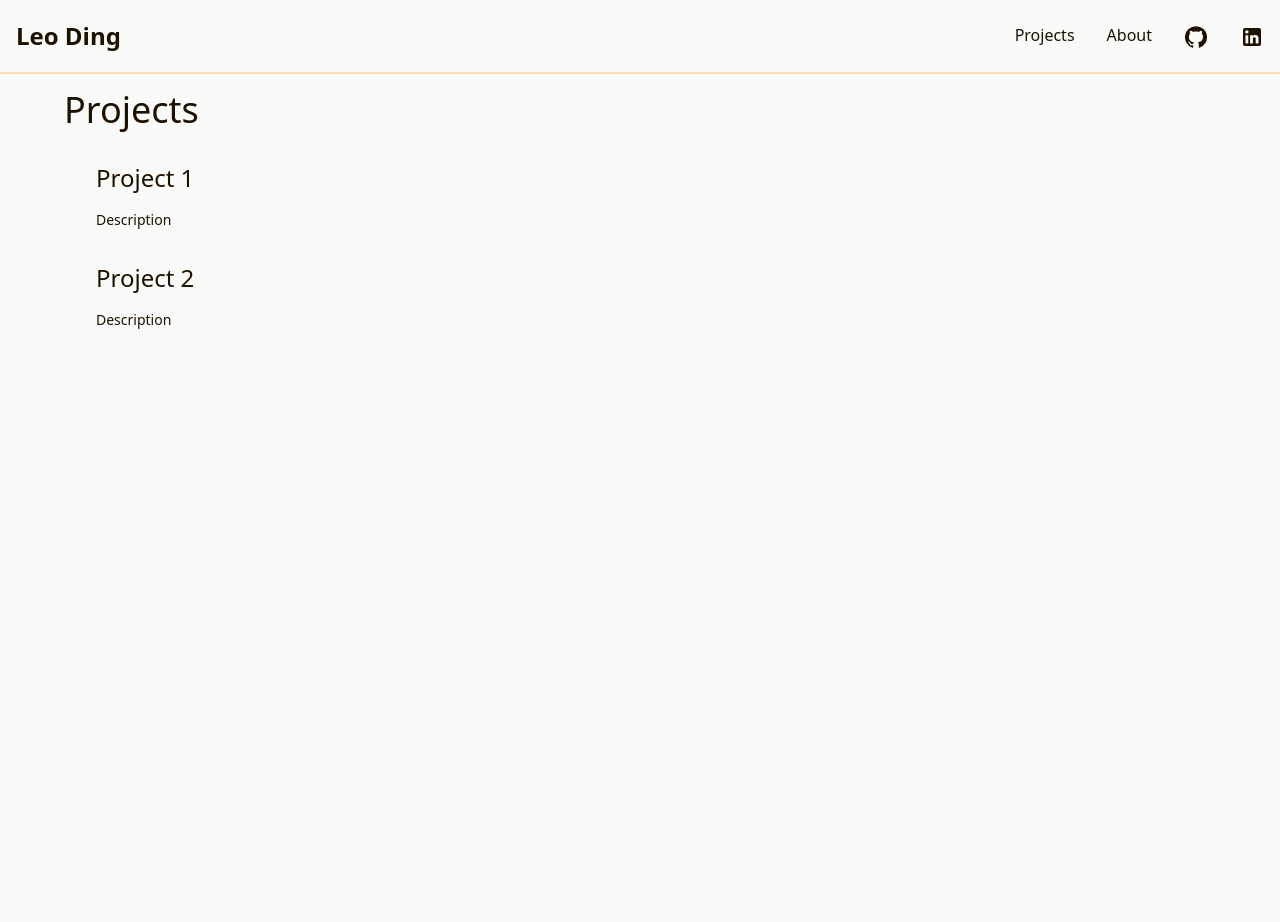
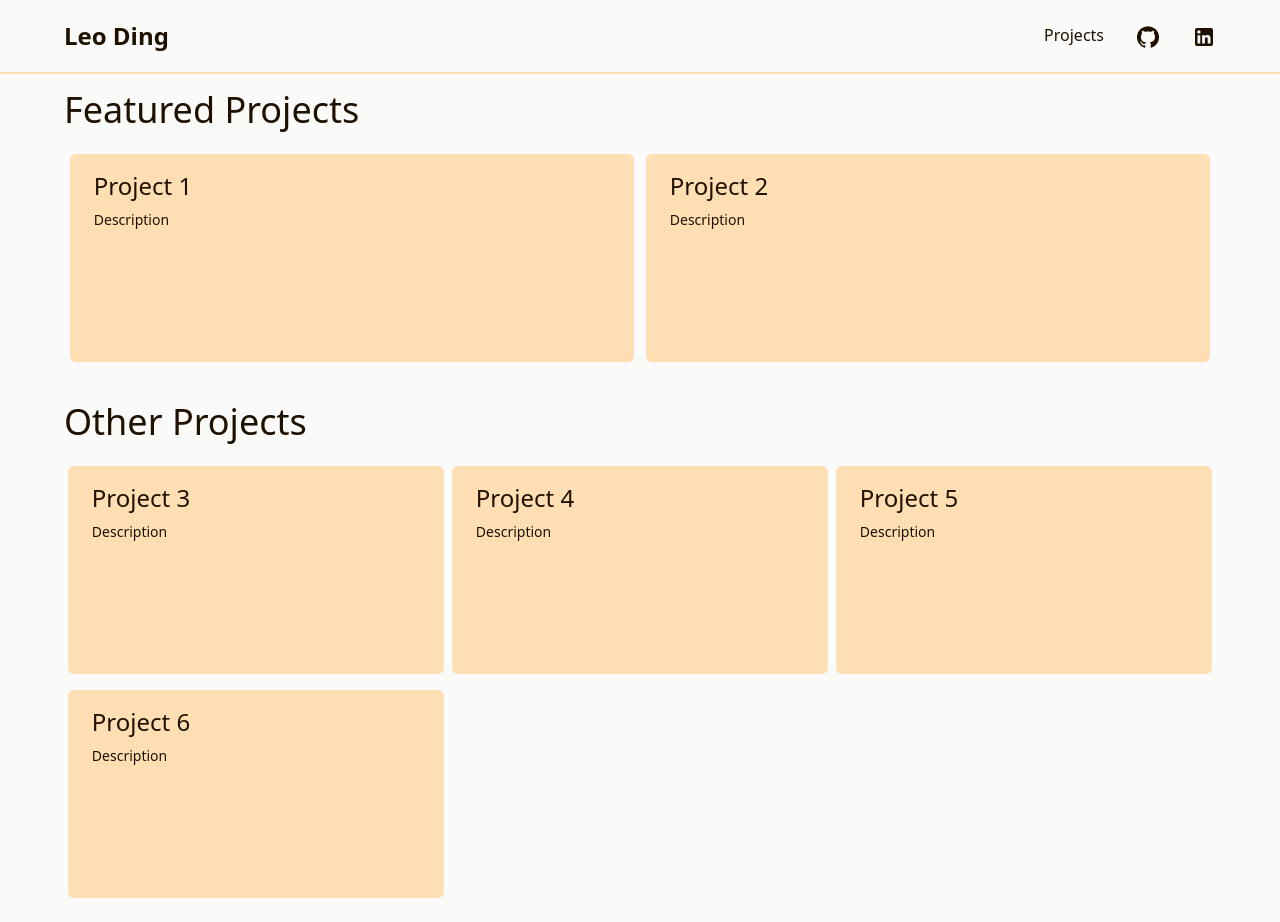
Before and after one commit to leoldding/portfolio, a React (Create React App) app in the folder frontend/: page /projects in a window 1280 px wide. Before the commit the page ends 800 px from the top, so only its background shows below. Built offline with nearby package versions, Linux system fonts and the light colour scheme.

Commit message:
page layouts (#4)
* basic project layout

* Home cta (#3)

* add projects cta on home

* home page repositioning

* home responsive changes

* remove about page and hover effects on mobile

* create featured projects section

```diff
--- a/frontend/src/App.js
+++ b/frontend/src/App.js
@@ -3,7 +3,6 @@
 
 import Home from './components/portftolio/js/Home';
 import Projects from './components/portftolio/js/Projects';
-import About from './components/portftolio/js/About';
 import Navbar from './components/portftolio/js/Navbar';
 
 import './styles.css';
@@ -16,7 +15,6 @@
             <Routes>
                 <Route path="/" element={<Home/>}/>
                 <Route path="/projects" element={<Projects/>}/>
-                <Route path="/about" element={<About/>}/>
             </Routes>
         </Router>
       </div>
--- a/frontend/src/components/portftolio/js/Navbar.js
+++ b/frontend/src/components/portftolio/js/Navbar.js
@@ -21,7 +21,7 @@
 
     return (
         <nav className={"border-b-2 border-orange-200"}>
-            <div className={"max-w-screen-xl flex flex-wrap items-center justify-between mx-auto p-4"}>
+            <div className={"max-w-screen-xl h-[72px] flex flex-wrap items-center justify-between mx-auto py-4 px-16"}>
                 <Link to={"/"} className={"flex items-center"}>
                     <span className={"transition block text-2xl font-semibold py-2 md:hover:text-orange-500 md:hover:-translate-y-1 md:p-0"}>Leo Ding</span>
                 </Link>
@@ -30,16 +30,13 @@
                         className={"inline-flex items-center p-2 w-10 h-10 justify-center text-sm rounded-lg md:invisible hover:bg-orange-200 focus:outline-none focus:ring-2 focus:ring-orange-200"}
                         aria-controls={"navbar-solid-bg"}
                         aria-expanded={"false"}>
-                    <Menu />
+                    <Menu sx={{fontSize:18}}/>
                 </button>
                 <div className={`${menuCard} ${menuFade} transition-opacity duration-500 w-full md:visible md:opacity-100 md:w-auto`}
                      id={"navbar-solid-bg"}>
                     <ul className={"absolute right-4 md:static z-10 flex flex-col font-medium mt-4 rounded-lg bg-orange-200 md:flex-row md:space-x-8 md:mt-0 md:border-0 md:bg-transparent"}>
                         <li>
                             <Link to={"/projects"} className={"transition duration-300 block py-2 pl-3 pr-4 md:hover:text-orange-500 md:hover:-translate-y-1 md:p-0"}>Projects</Link>
-                        </li>
-                        <li>
-                            <Link to={"/about"} className={"transition duration-300 block py-2 pl-3 pr-4 md:hover:text-orange-500 md:hover:-translate-y-1 md:p-0"}>About</Link>
                         </li>
                         <li>
                             <Link
--- /dev/null
+++ b/frontend/src/components/portftolio/js/ProjectCard.js
@@ -0,0 +1,20 @@
+import React from 'react';
+import { Link } from 'react-router-dom';
+
+function ProjectCard(props) {
+    return (
+        <div className={"py-2 " + (props.featured ? "md:w-1/2" : "md:w-1/3")}>
+            <Link to={props.link}
+                  target={"_blank"}
+                  rel={"noopener noreferrer"}
+                  className={"block mx-auto w-[98%] h-52 bg-orange-200 rounded-md transition duration-300 md:hover:bg-orange-400 md:hover:-translate-y-1 overflow-hidden"}>
+                <div className={"px-6 py-4"}>
+                    <h2 className={"text-lg md:text-2xl pb-2"}>{props.title}</h2>
+                    <p className={"text-xs md:text-sm"}>{props.description}</p>
+                </div>
+            </Link>
+        </div>
+    )
+}
+
+export default ProjectCard
--- a/frontend/src/components/portftolio/js/Projects.js
+++ b/frontend/src/components/portftolio/js/Projects.js
@@ -1,37 +1,39 @@
 import React from 'react';
-import { Link } from 'react-router-dom';
+import ProjectCard from './ProjectCard.js';
 
 function Projects() {
     return (
-        <div className={"max-w-screen-xl px-6 md:px-16 py-4 mx-auto"}>
+        <div className={"max-w-screen-xl px-16 py-4 mx-auto"}>
             <h1 className={"text-2xl md:text-4xl pb-4"}>
-                Projects
+                Featured Projects
             </h1>
-            <ul>
-                <li className={"py-2"}>
-                    <Link
-                        to={"https://github.com/leoldding"}
-                        target={"_blank"}
-                        rel={"noopener noreferrer"}
-                        className={"transition duration-300 block max-w-screen-xl hover:bg-orange-100"}>
-                        <div className={"px-3 md:px-8"}>
-                            <h2 className={"text-lg md:text-2xl py-2"}>Project 1</h2>
-                            <p className={"text-xs md:text-sm py-2"}>Description</p>
-                        </div>
-                    </Link>
-                </li><li className={"py-2"}>
-                    <Link
-                        to={"https://github.com/leoldding"}
-                        target={"_blank"}
-                        rel={"noopener noreferrer"}
-                        className={"transition duration-300 block max-w-screen-xl hover:bg-orange-100"}>
-                        <div className={"px-3 md:px-8"}>
-                            <h2 className={"text-lg md:text-2xl py-2"}>Project 2</h2>
-                            <p className={"text-xs md:text-sm py-2"}>Description</p>
-                        </div>
-                    </Link>
-                </li>
-            </ul>
+            <div className={"flex flex-col md:flex-row flex-wrap mb-4 md:mb-8"}>
+                <ProjectCard link={"https://github.com/leoldding"}
+                             title={"Project 1"}
+                             description={"Description"}
+                             featured={true} />
+                <ProjectCard link={"https://github.com/leoldding"}
+                             title={"Project 2"}
+                             description={"Description"}
+                             featured={true} />
+            </div>
+            <h1 className={"text-2xl md:text-4xl pb-4"}>
+                Other Projects
+            </h1>
+            <div className={"flex flex-col md:flex-row flex-wrap"}>
+                <ProjectCard link={"https://github.com/leoldding"}
+                             title={"Project 3"}
+                             description={"Description"} />
+                <ProjectCard link={"https://github.com/leoldding"}
+                             title={"Project 4"}
+                             description={"Description"} />
+                <ProjectCard link={"https://github.com/leoldding"}
+                             title={"Project 5"}
+                             description={"Description"} />
+                <ProjectCard link={"https://github.com/leoldding"}
+                             title={"Project 6"}
+                             description={"Description"} />
+            </div>
         </div>
     );
 }
--- a/frontend/src/styles.css
+++ b/frontend/src/styles.css
@@ -621,21 +621,20 @@
   margin-right: auto;
 }
 
-.my-auto {
-  margin-top: auto;
-  margin-bottom: auto;
+.mb-8 {
+  margin-bottom: 2rem;
 }
 
-.ml-2 {
-  margin-left: 0.5rem;
+.ml-1 {
+  margin-left: 0.25rem;
 }
 
 .mt-4 {
   margin-top: 1rem;
 }
 
-.ml-1 {
-  margin-left: 0.25rem;
+.mb-4 {
+  margin-bottom: 1rem;
 }
 
 .block {
@@ -666,24 +665,56 @@
   height: 2.5rem;
 }
 
-.h-56 {
-  height: 14rem;
+.h-40 {
+  height: 10rem;
+}
+
+.h-52 {
+  height: 13rem;
+}
+
+.h-\[72px\] {
+  height: 72px;
+}
+
+.h-\[90vh\] {
+  height: 90vh;
 }
 
 .h-auto {
   height: auto;
 }
 
+.max-h-\[850px\] {
+  max-height: 850px;
+}
+
 .w-10 {
   width: 2.5rem;
 }
 
-.w-56 {
-  width: 14rem;
+.w-40 {
+  width: 10rem;
 }
 
 .w-full {
   width: 100%;
+}
+
+.w-1\/2 {
+  width: 50%;
+}
+
+.w-1\/3 {
+  width: 33.333333%;
+}
+
+.w-\[95\%\] {
+  width: 95%;
+}
+
+.w-\[98\%\] {
+  width: 98%;
 }
 
 .max-w-screen-xl {
@@ -698,27 +729,8 @@
   flex-grow: 0;
 }
 
-.-translate-y-12 {
-  --tw-translate-y: -3rem;
-  -webkit-transform: translate(var(--tw-translate-x), var(--tw-translate-y)) rotate(var(--tw-rotate)) skewX(var(--tw-skew-x)) skewY(var(--tw-skew-y)) scaleX(var(--tw-scale-x)) scaleY(var(--tw-scale-y));
-          transform: translate(var(--tw-translate-x), var(--tw-translate-y)) rotate(var(--tw-rotate)) skewX(var(--tw-skew-x)) skewY(var(--tw-skew-y)) scaleX(var(--tw-scale-x)) scaleY(var(--tw-scale-y));
-}
-
-.-translate-y-20 {
-  --tw-translate-y: -5rem;
-  -webkit-transform: translate(var(--tw-translate-x), var(--tw-translate-y)) rotate(var(--tw-rotate)) skewX(var(--tw-skew-x)) skewY(var(--tw-skew-y)) scaleX(var(--tw-scale-x)) scaleY(var(--tw-scale-y));
-          transform: translate(var(--tw-translate-x), var(--tw-translate-y)) rotate(var(--tw-rotate)) skewX(var(--tw-skew-x)) skewY(var(--tw-skew-y)) scaleX(var(--tw-scale-x)) scaleY(var(--tw-scale-y));
-}
-
-.-translate-y-16 {
-  --tw-translate-y: -4rem;
-  -webkit-transform: translate(var(--tw-translate-x), var(--tw-translate-y)) rotate(var(--tw-rotate)) skewX(var(--tw-skew-x)) skewY(var(--tw-skew-y)) scaleX(var(--tw-scale-x)) scaleY(var(--tw-scale-y));
-          transform: translate(var(--tw-translate-x), var(--tw-translate-y)) rotate(var(--tw-rotate)) skewX(var(--tw-skew-x)) skewY(var(--tw-skew-y)) scaleX(var(--tw-scale-x)) scaleY(var(--tw-scale-y));
-}
-
-.scale-110 {
-  --tw-scale-x: 1.1;
-  --tw-scale-y: 1.1;
+.-translate-y-8 {
+  --tw-translate-y: -2rem;
   -webkit-transform: translate(var(--tw-translate-x), var(--tw-translate-y)) rotate(var(--tw-rotate)) skewX(var(--tw-skew-x)) skewY(var(--tw-skew-y)) scaleX(var(--tw-scale-x)) scaleY(var(--tw-scale-y));
           transform: translate(var(--tw-translate-x), var(--tw-translate-y)) rotate(var(--tw-rotate)) skewX(var(--tw-skew-x)) skewY(var(--tw-skew-y)) scaleX(var(--tw-scale-x)) scaleY(var(--tw-scale-y));
 }
@@ -732,6 +744,10 @@
 
 .flex-col {
   flex-direction: column;
+}
+
+.flex-col-reverse {
+  flex-direction: column-reverse;
 }
 
 .flex-wrap {
@@ -754,6 +770,10 @@
   align-self: center;
 }
 
+.overflow-hidden {
+  overflow: hidden;
+}
+
 .overflow-clip {
   overflow: clip;
 }
@@ -764,6 +784,10 @@
 
 .rounded-lg {
   border-radius: 0.5rem;
+}
+
+.rounded-md {
+  border-radius: 0.375rem;
 }
 
 .border-4 {
@@ -789,12 +813,21 @@
   background-color: rgb(255 222 179 / var(--tw-bg-opacity));
 }
 
+.bg-orange-500 {
+  --tw-bg-opacity: 1;
+  background-color: rgb(255 174 66 / var(--tw-bg-opacity));
+}
+
 .p-2 {
   padding: 0.5rem;
 }
 
-.p-4 {
-  padding: 1rem;
+.p-8 {
+  padding: 2rem;
+}
+
+.p-6 {
+  padding: 1.5rem;
 }
 
 .px-1 {
@@ -802,14 +835,14 @@
   padding-right: 0.25rem;
 }
 
-.px-3 {
-  padding-left: 0.75rem;
-  padding-right: 0.75rem;
+.px-16 {
+  padding-left: 4rem;
+  padding-right: 4rem;
 }
 
-.px-6 {
-  padding-left: 1.5rem;
-  padding-right: 1.5rem;
+.px-4 {
+  padding-left: 1rem;
+  padding-right: 1rem;
 }
 
 .py-2 {
@@ -822,9 +855,14 @@
   padding-bottom: 1rem;
 }
 
-.py-8 {
-  padding-top: 2rem;
-  padding-bottom: 2rem;
+.px-6 {
+  padding-left: 1.5rem;
+  padding-right: 1.5rem;
+}
+
+.px-3 {
+  padding-left: 0.75rem;
+  padding-right: 0.75rem;
 }
 
 .pb-4 {
@@ -843,14 +881,17 @@
   padding-right: 1rem;
 }
 
+.pt-2 {
+  padding-top: 0.5rem;
+}
+
+.pb-2 {
+  padding-bottom: 0.5rem;
+}
+
 .text-2xl {
   font-size: 1.5rem;
   line-height: 2rem;
-}
-
-.text-3xl {
-  font-size: 1.875rem;
-  line-height: 2.25rem;
 }
 
 .text-lg {
@@ -861,11 +902,6 @@
 .text-sm {
   font-size: 0.875rem;
   line-height: 1.25rem;
-}
-
-.text-xl {
-  font-size: 1.25rem;
-  line-height: 1.75rem;
 }
 
 .text-xs {
@@ -894,6 +930,11 @@
   color: rgb(147 51 234 / var(--tw-text-opacity));
 }
 
+.text-white {
+  --tw-text-opacity: 1;
+  color: rgb(255 255 255 / var(--tw-text-opacity));
+}
+
 .opacity-0 {
   opacity: 0;
 }
@@ -906,6 +947,12 @@
   transition-property: color, background-color, border-color, text-decoration-color, fill, stroke, opacity, box-shadow, -webkit-transform, -webkit-filter, -webkit-backdrop-filter;
   transition-property: color, background-color, border-color, text-decoration-color, fill, stroke, opacity, box-shadow, transform, filter, backdrop-filter;
   transition-property: color, background-color, border-color, text-decoration-color, fill, stroke, opacity, box-shadow, transform, filter, backdrop-filter, -webkit-transform, -webkit-filter, -webkit-backdrop-filter;
+  transition-timing-function: cubic-bezier(0.4, 0, 0.2, 1);
+  transition-duration: 150ms;
+}
+
+.transition-all {
+  transition-property: all;
   transition-timing-function: cubic-bezier(0.4, 0, 0.2, 1);
   transition-duration: 150ms;
 }
@@ -924,33 +971,15 @@
   transition-duration: 500ms;
 }
 
-.hover\:scale-125:hover {
-  --tw-scale-x: 1.25;
-  --tw-scale-y: 1.25;
+.hover\:-translate-y-1:hover {
+  --tw-translate-y: -0.25rem;
   -webkit-transform: translate(var(--tw-translate-x), var(--tw-translate-y)) rotate(var(--tw-rotate)) skewX(var(--tw-skew-x)) skewY(var(--tw-skew-y)) scaleX(var(--tw-scale-x)) scaleY(var(--tw-scale-y));
           transform: translate(var(--tw-translate-x), var(--tw-translate-y)) rotate(var(--tw-rotate)) skewX(var(--tw-skew-x)) skewY(var(--tw-skew-y)) scaleX(var(--tw-scale-x)) scaleY(var(--tw-scale-y));
-}
-
-.hover\:scale-150:hover {
-  --tw-scale-x: 1.5;
-  --tw-scale-y: 1.5;
-  -webkit-transform: translate(var(--tw-translate-x), var(--tw-translate-y)) rotate(var(--tw-rotate)) skewX(var(--tw-skew-x)) skewY(var(--tw-skew-y)) scaleX(var(--tw-scale-x)) scaleY(var(--tw-scale-y));
-          transform: translate(var(--tw-translate-x), var(--tw-translate-y)) rotate(var(--tw-rotate)) skewX(var(--tw-skew-x)) skewY(var(--tw-skew-y)) scaleX(var(--tw-scale-x)) scaleY(var(--tw-scale-y));
-}
-
-.hover\:bg-orange-100:hover {
-  --tw-bg-opacity: 1;
-  background-color: rgb(255 240 219 / var(--tw-bg-opacity));
 }
 
 .hover\:bg-orange-200:hover {
   --tw-bg-opacity: 1;
   background-color: rgb(255 222 179 / var(--tw-bg-opacity));
-}
-
-.hover\:text-purple-600:hover {
-  --tw-text-opacity: 1;
-  color: rgb(147 51 234 / var(--tw-text-opacity));
 }
 
 .focus\:outline-none:focus {
@@ -969,7 +998,33 @@
   --tw-ring-color: rgb(255 222 179 / var(--tw-ring-opacity));
 }
 
-@media (min-width: 768px) {
+@media (min-width: 450px) {
+  .sm\:h-60 {
+    height: 15rem;
+  }
+
+  .sm\:w-60 {
+    width: 15rem;
+  }
+
+  .sm\:-translate-y-16 {
+    --tw-translate-y: -4rem;
+    -webkit-transform: translate(var(--tw-translate-x), var(--tw-translate-y)) rotate(var(--tw-rotate)) skewX(var(--tw-skew-x)) skewY(var(--tw-skew-y)) scaleX(var(--tw-scale-x)) scaleY(var(--tw-scale-y));
+            transform: translate(var(--tw-translate-x), var(--tw-translate-y)) rotate(var(--tw-rotate)) skewX(var(--tw-skew-x)) skewY(var(--tw-skew-y)) scaleX(var(--tw-scale-x)) scaleY(var(--tw-scale-y));
+  }
+
+  .sm\:text-3xl {
+    font-size: 1.875rem;
+    line-height: 2.25rem;
+  }
+
+  .sm\:text-lg {
+    font-size: 1.125rem;
+    line-height: 1.75rem;
+  }
+}
+
+@media (min-width: 850px) {
   .md\:visible {
     visibility: visible;
   }
@@ -982,6 +1037,11 @@
     position: static;
   }
 
+  .md\:mx-8 {
+    margin-left: 2rem;
+    margin-right: 2rem;
+  }
+
   .md\:my-auto {
     margin-top: auto;
     margin-bottom: auto;
@@ -989,6 +1049,10 @@
 
   .md\:mt-0 {
     margin-top: 0px;
+  }
+
+  .md\:mb-8 {
+    margin-bottom: 2rem;
   }
 
   .md\:block {
@@ -1003,12 +1067,24 @@
     height: 24rem;
   }
 
+  .md\:w-1\/3 {
+    width: 33.333333%;
+  }
+
+  .md\:w-11\/12 {
+    width: 91.666667%;
+  }
+
   .md\:w-96 {
     width: 24rem;
   }
 
   .md\:w-auto {
     width: auto;
+  }
+
+  .md\:w-1\/2 {
+    width: 50%;
   }
 
   .md\:flex-row {
@@ -1033,19 +1109,32 @@
     padding: 0px;
   }
 
-  .md\:px-16 {
-    padding-left: 4rem;
-    padding-right: 4rem;
+  .md\:p-3 {
+    padding: 0.75rem;
   }
 
-  .md\:px-8 {
-    padding-left: 2rem;
-    padding-right: 2rem;
+  .md\:px-6 {
+    padding-left: 1.5rem;
+    padding-right: 1.5rem;
   }
 
-  .md\:py-32 {
-    padding-top: 8rem;
-    padding-bottom: 8rem;
+  .md\:py-4 {
+    padding-top: 1rem;
+    padding-bottom: 1rem;
+  }
+
+  .md\:py-2 {
+    padding-top: 0.5rem;
+    padding-bottom: 0.5rem;
+  }
+
+  .md\:py-3 {
+    padding-top: 0.75rem;
+    padding-bottom: 0.75rem;
+  }
+
+  .md\:pt-3 {
+    padding-top: 0.75rem;
   }
 
   .md\:text-2xl {
@@ -1067,10 +1156,21 @@
     opacity: 1;
   }
 
+  .md\:hover\:-translate-x-1:hover {
+    --tw-translate-x: -0.25rem;
+    -webkit-transform: translate(var(--tw-translate-x), var(--tw-translate-y)) rotate(var(--tw-rotate)) skewX(var(--tw-skew-x)) skewY(var(--tw-skew-y)) scaleX(var(--tw-scale-x)) scaleY(var(--tw-scale-y));
+            transform: translate(var(--tw-translate-x), var(--tw-translate-y)) rotate(var(--tw-rotate)) skewX(var(--tw-skew-x)) skewY(var(--tw-skew-y)) scaleX(var(--tw-scale-x)) scaleY(var(--tw-scale-y));
+  }
+
   .md\:hover\:-translate-y-1:hover {
     --tw-translate-y: -0.25rem;
     -webkit-transform: translate(var(--tw-translate-x), var(--tw-translate-y)) rotate(var(--tw-rotate)) skewX(var(--tw-skew-x)) skewY(var(--tw-skew-y)) scaleX(var(--tw-scale-x)) scaleY(var(--tw-scale-y));
             transform: translate(var(--tw-translate-x), var(--tw-translate-y)) rotate(var(--tw-rotate)) skewX(var(--tw-skew-x)) skewY(var(--tw-skew-y)) scaleX(var(--tw-scale-x)) scaleY(var(--tw-scale-y));
+  }
+
+  .md\:hover\:bg-orange-400:hover {
+    --tw-bg-opacity: 1;
+    background-color: rgb(255 189 102 / var(--tw-bg-opacity));
   }
 
   .md\:hover\:text-orange-500:hover {
```
Also changed, not shown: frontend/src/components/portftolio/js/About.js (deleted, +0 -16 lines), frontend/src/components/portftolio/js/Home.js (+15 -8 lines), frontend/tailwind.config.js (+8 -4 lines).
